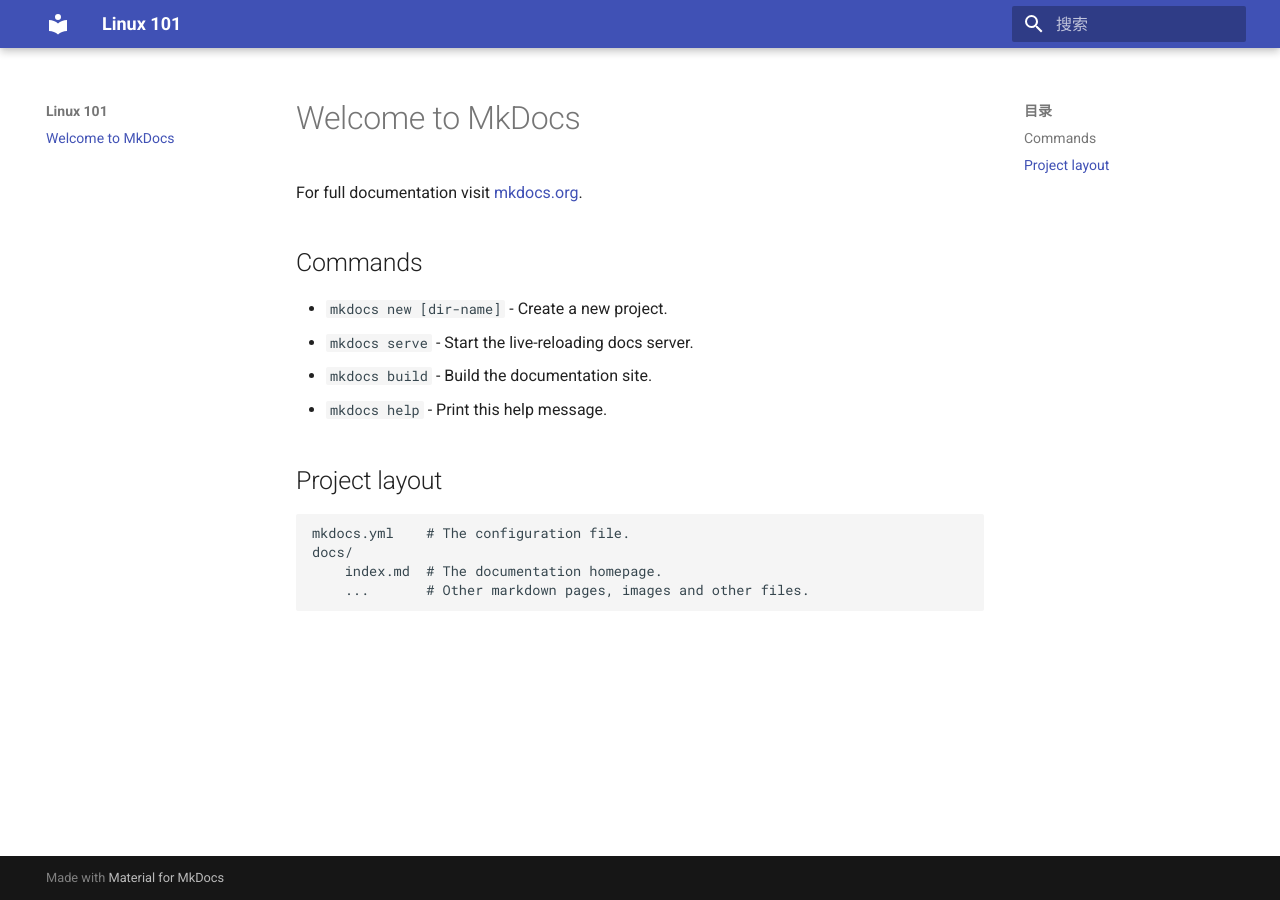
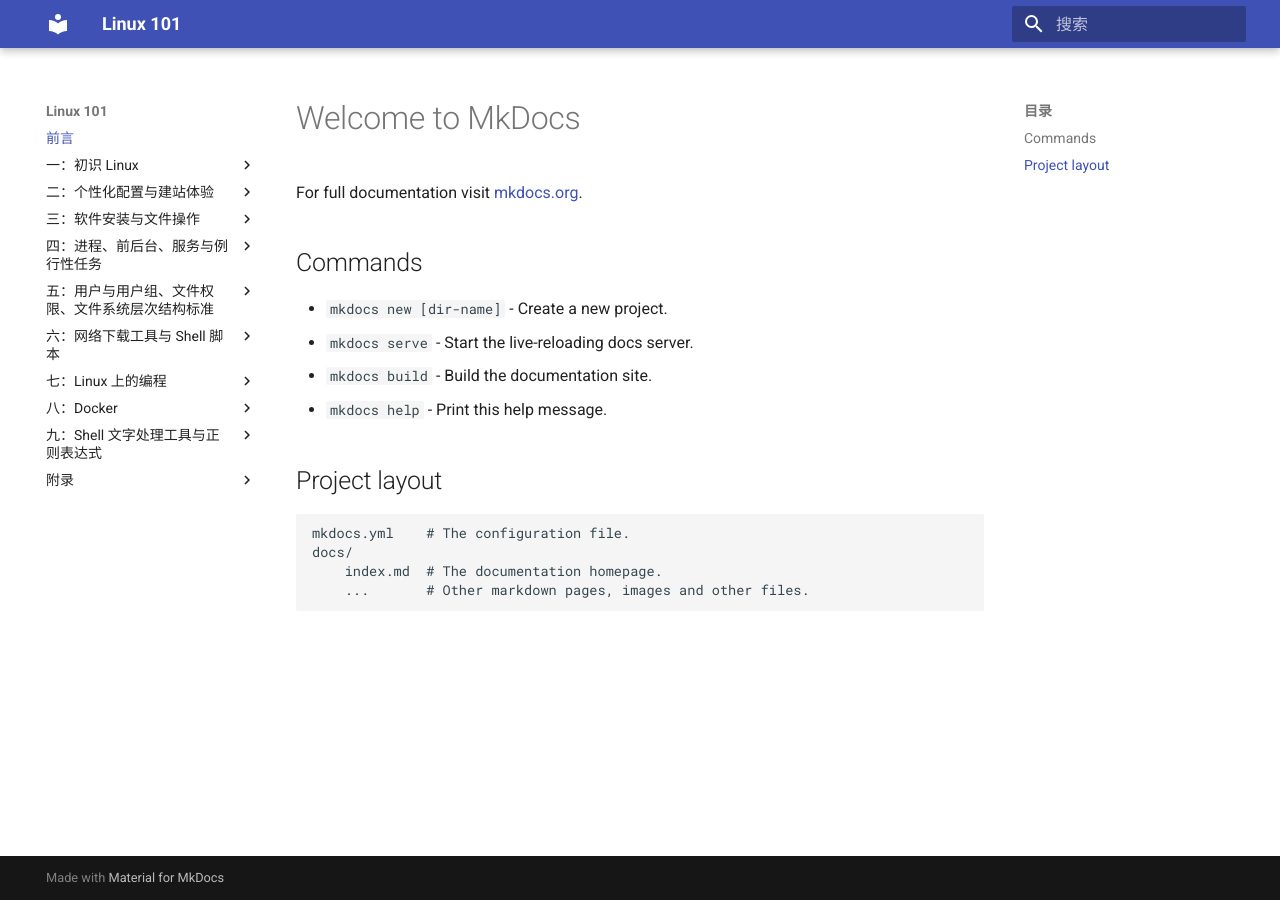
Before and after one commit to ustclug/Linux101-docs, an MkDocs documentation site: the page built from docs/index.md, in a window 1280 px wide. Built offline with MkDocs 1.6.1 and Material for MkDocs 9.7.7, drawn with Linux system fonts in a browser that asks for light colours.

Commit message:
add chapters

```diff
--- a/mkdocs.yml
+++ b/mkdocs.yml
@@ -1,4 +1,37 @@
 site_name: Linux 101
+
 theme:
     name: 'material'
     language: 'zh'
+
+nav:
+    - 前言: index.md
+    - 一：初识 Linux:
+        - 讲义: Ch01/1.md
+        - 补充内容: Ch01/1-supplement.md
+    - 二：个性化配置与建站体验:
+        - 讲义: Ch02/1.md
+        - 补充内容: Ch02/1-supplement.md
+    - 三：软件安装与文件操作:
+        - 讲义: Ch03/1.md
+        - 补充内容: Ch03/1-supplement.md
+    - 四：进程、前后台、服务与例行性任务:
+        - 讲义: Ch04/1.md
+        - 补充内容: Ch04/1-supplement.md
+    - 五：用户与用户组、文件权限、文件系统层次结构标准:
+        - 讲义: Ch05/1.md
+        - 补充内容: Ch05/1-supplement.md
+    - 六：网络下载工具与 Shell 脚本:
+        - 讲义: Ch06/1.md
+        - 补充内容: Ch06/1-supplement.md
+    - 七：Linux 上的编程:
+        - 讲义: Ch07/1.md
+        - 补充内容: Ch07/1-supplement.md
+    - 八：Docker:
+        - 讲义: Ch08/1.md
+        - 补充内容: Ch08/1-supplement.md
+    - 九：Shell 文字处理工具与正则表达式:
+        - 讲义: Ch09/1.md
+        - 补充内容: Ch09/1-supplement.md
+    - 附录:
+        - 内容一: Appendix/1.md
```
Also changed, not shown: docs/Appendix/1.md (added), docs/Ch01/1-supplement.md (added), docs/Ch01/1.md (added), docs/Ch02/1-supplement.md (added), docs/Ch02/1.md (added), docs/Ch03/1-supplement.md (added), docs/Ch03/1.md (added), docs/Ch04/1-supplement.md (added), docs/Ch04/1.md (added), docs/Ch05/1-supplement.md (added), docs/Ch05/1.md (added), docs/Ch06/1-supplement.md (added), docs/Ch06/1.md (added), docs/Ch07/1-supplement.md (added), 5 more files.
